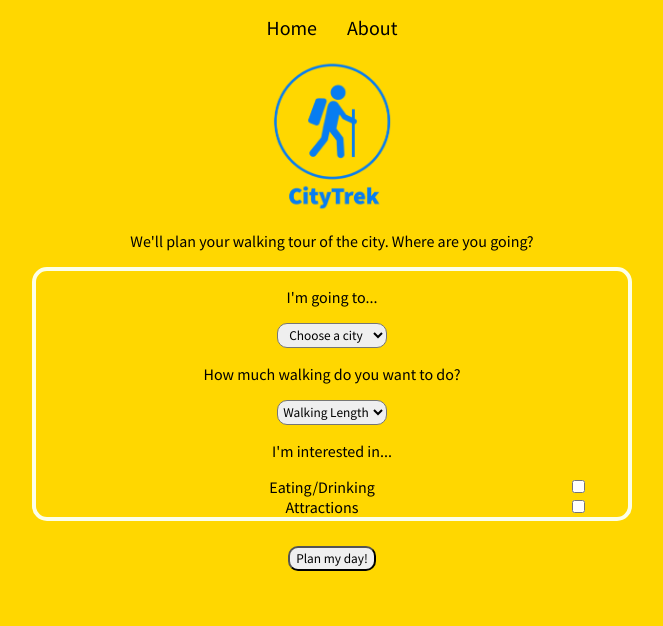
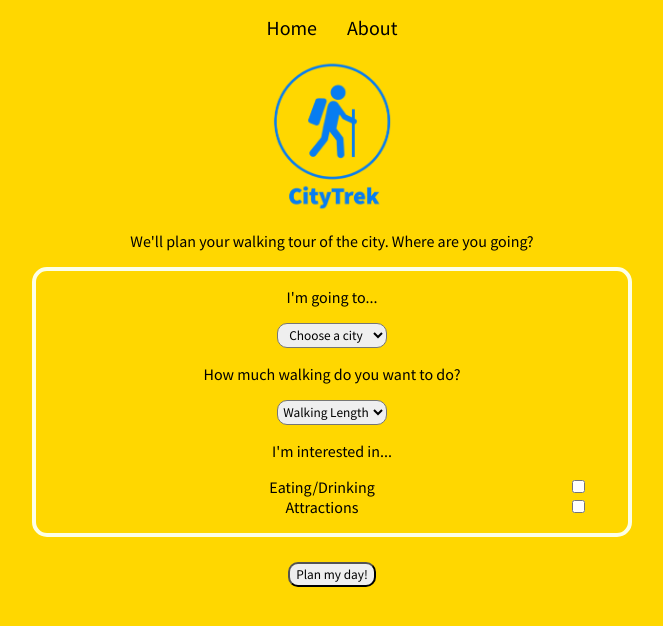
Before and after one commit to sgcook/City-Attraction-App-Frontend, a React (Create React App) app: page / in a window 1280 px wide. Shown: the top 626 px of the page, without its empty margins (308-971 px from the left). Built offline with nearby package versions, Linux system fonts and the light colour scheme.

Commit message:
changed padding vh on app

```diff
--- a/src/Styles/app.css
+++ b/src/Styles/app.css
@@ -82,7 +82,7 @@ button {
   margin-right: auto;
   padding-left: 5vh;
   padding-right: 5vh;
-  padding-bottom: 0;
+  padding-bottom: 2vh;
 }
 
 .about {
@@ -109,7 +109,6 @@ button {
   .home-form {
     padding-right: 20vh;
     padding-left: 20vh;
-    /* padding-bottom: 5vh; */
     border: 5px solid rgb(252, 255, 232);
     border-radius: 10px;
   }
```
